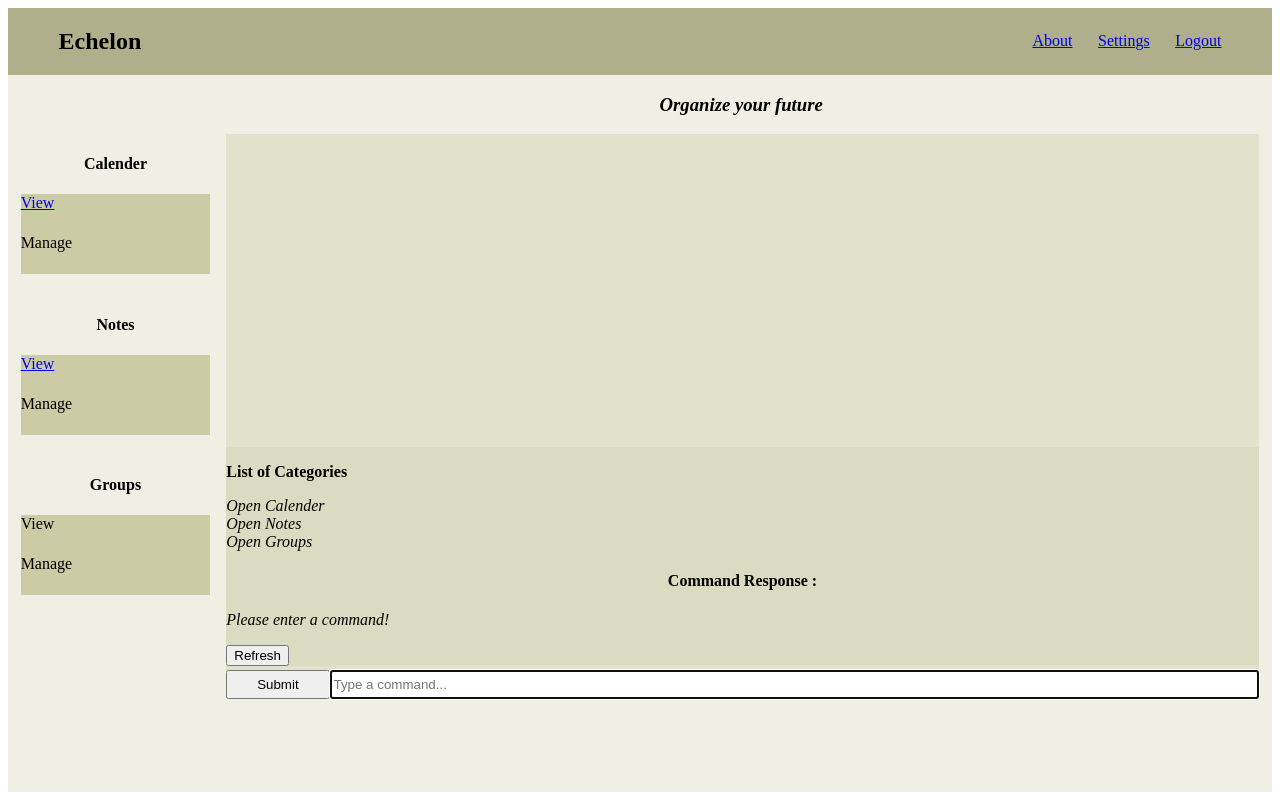
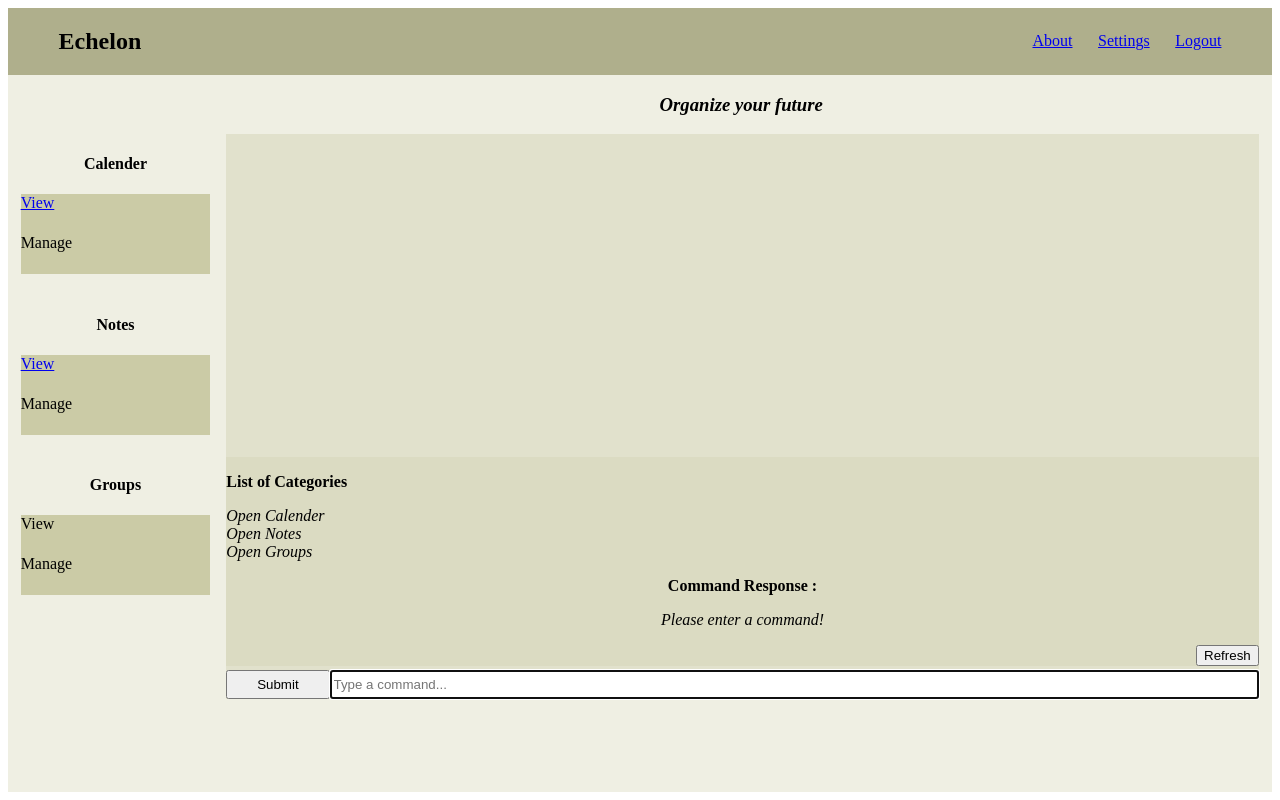
Before and after one commit to peterkim2014/Echelon-Application, a Flask app: page /homepage in a window 1280 px wide. Run offline with Flask 3, Linux system fonts and the light colour scheme; the visitor is signed in with stand-in values (Sample User, id 1); data that the repository does not hold is empty.

Commit message:
revised command feature

```diff
--- a/flask_app/models/command.py
+++ b/flask_app/models/command.py
@@ -95,7 +95,6 @@ class Command:
 
         if command_data:
             command_single = Command.get_one(last_command)
-            print(last_command)
 
         single_command = command_single.command
         initial_command = cls.command_list(single_command)
--- a/flask_app/static/css/home_page.css
+++ b/flask_app/static/css/home_page.css
@@ -95,6 +95,16 @@
                 } .command_buttons {
                     display: flex;
                     align-items: center;
+                } .command_response {
+                    display: flex;
+                    flex-direction: column;
+                    align-items: center;
+                } .command_response > h4 {
+                    margin: 0 auto;
+                } .list_category > form {
+                    display: flex;
+                    justify-content: flex-end;
+                    align-items: center ;
     } .main_sidebar {
             display: flex;
             flex-direction: column;
--- a/flask_app/templates/notes/home_page.html
+++ b/flask_app/templates/notes/home_page.html
@@ -54,7 +54,7 @@
                                     Open Groups <br>
                                 </i></p>
                             </div>
-                            <div>
+                            <div class="command_response">
                                 <h4>Command Response : </h4>
                                 <p><i>{{ command_prompt }}</i></p>
                             </div>
```
